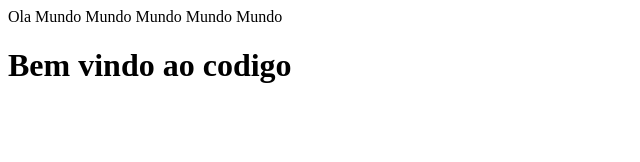
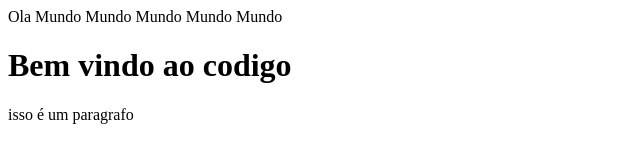
Before and after one commit to rannyer/meuPrimeiroRep, a plain HTML site: page index.html in a window 1280 px wide. Shown: the whole page, without its empty margins (0-640 px from the left). Drawn offline with Linux system fonts and the light colour scheme.

Commit message:
tag <p> adicionada

```diff
--- a/index.html
+++ b/index.html
@@ -1,2 +1,3 @@
 Ola Mundo Mundo Mundo Mundo Mundo
 <h1>Bem vindo ao codigo </h1>
+<p>isso é um paragrafo</p>
```
